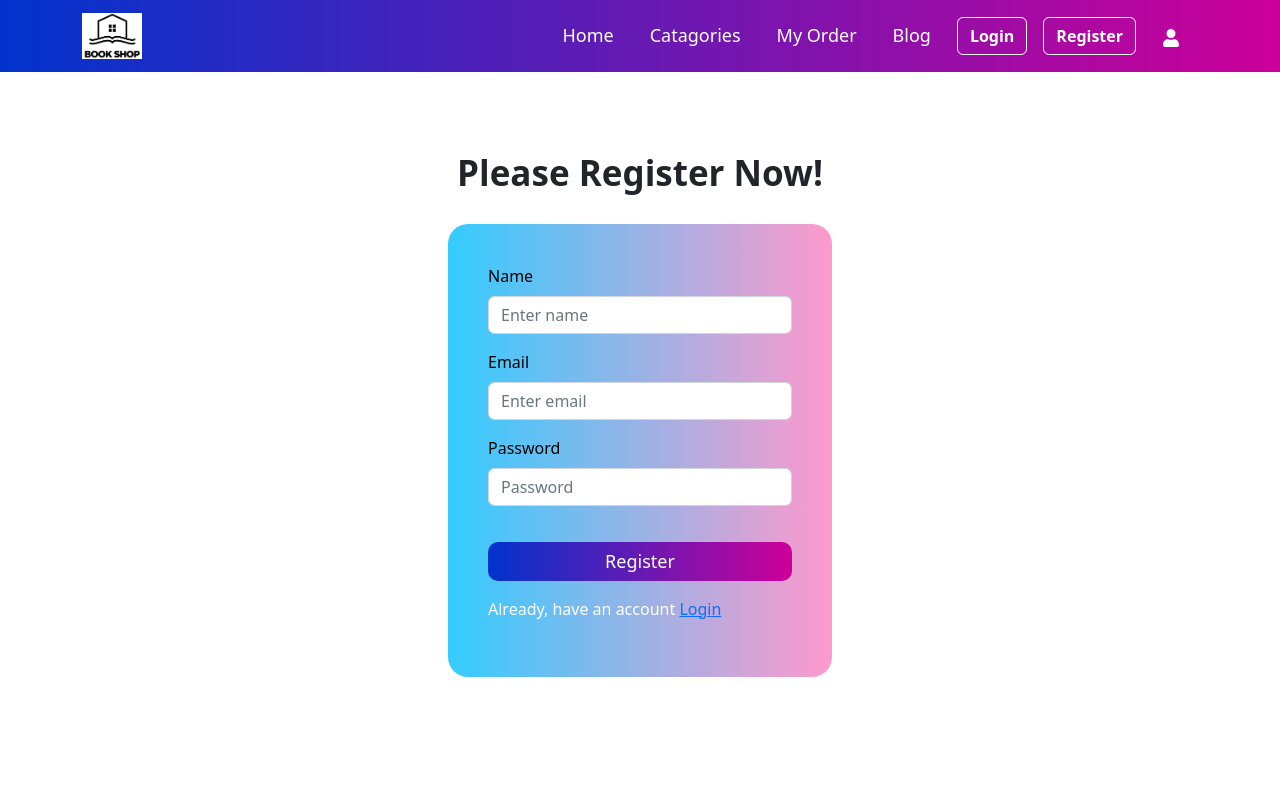
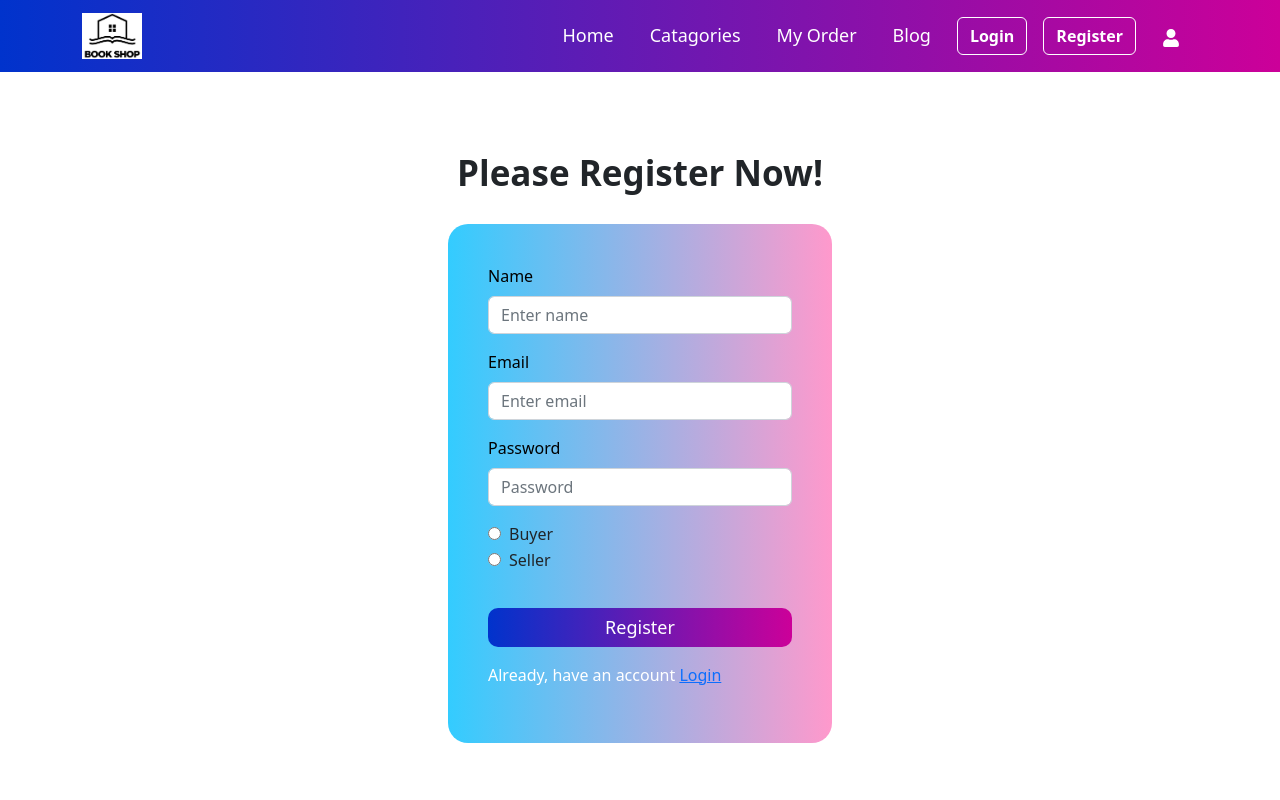
Before and after one commit to hasanshahriar32/book-shop-client, a React (Create React App) app: page /register in a window 1280 px wide. Shown: the top 800 px of the page. Built offline with nearby package versions, Linux system fonts and the light colour scheme; no server answers.

Commit message:
register radio option

```diff
--- a/src/Pages/BookingModal/BookingModal.js
+++ b/src/Pages/BookingModal/BookingModal.js
@@ -17,6 +17,15 @@ const BookingModal = ({books}) => {
     const [book, setBook] = useState({})
     const time = new Date();
     const [currentTime, setcurrentTime] = useState(time);
+    const handleInputBlur = event => {
+      const field = event.target.name;
+      const value = event.target.value;
+      let time = new Date();
+      setcurrentTime(time);
+      const newBook = {...book,currentTime};
+      newBook[field] = value ;
+      setBook(newBook)
+  }
     const handleAddUser = event =>{
       event.preventDefault();
       fetch('http://localhost:5000/booking', {
@@ -29,21 +38,13 @@ const BookingModal = ({books}) => {
       .then(res => res.json())
       .then(data => {
           if(data.acknowledged){
-              // alert('Booked');
+              alert('Booked');
               event.target.reset();
           }
       })
   }
 
-  const handleInputBlur = event => {
-      const field = event.target.name;
-      const value = event.target.value;
-      let time = new Date();
-      setcurrentTime(time);
-      const newBook = {...book,currentTime}
-      newBook[field] = value;
-      setBook(newBook)
-  }
+
     return (
         <>
             <button className='book_btn' onClick={handleShow}>
@@ -63,7 +64,7 @@ const BookingModal = ({books}) => {
         <Form.Control type="text" name="userName" onBlur={handleInputBlur} defaultValue={user?.displayName} disabled  />
       </Form.Group>
       <Form.Group className="mb-3" controlId="exampleForm.ControlInput1">
-        <Form.Control type="email" name="userEmail" onBlur={handleInputBlur} defaultValue={user?.email} disabled  />
+        <Form.Control type="email" name="userEmail" onBlur={handleInputBlur} value={user?.email} disabled />
       </Form.Group>
       <Form.Group className="mb-3" controlId="exampleForm.ControlInput1">
         <Form.Control type="text" name="price" onBlur={handleInputBlur}  defaultValue={`Price: ${resale_price}`} disabled/>
@@ -75,7 +76,7 @@ const BookingModal = ({books}) => {
         <Form.Control type="text" name="address" onBlur={handleInputBlur} placeholder="Address" />
       </Form.Group>
         <div className='text-center'>
-        <button type='submit' className='text-center book_btn pe-5 ps-5 mx-aut0' >
+        <button type='submit' className='text-center book_btn pe-5 ps-5 mx-aut0' onClick={handleClose}>
             Submit
           </button>
         </div>
--- a/src/Pages/Register/Register.js
+++ b/src/Pages/Register/Register.js
@@ -1,20 +1,34 @@
-import React, { useContext, useState } from 'react';
-import { Link } from 'react-router-dom';
+import React, { useContext, useState,  } from 'react';
+import { Link, Navigate, useLocation, useNavigate } from 'react-router-dom';
 import Form from 'react-bootstrap/Form';
 import './Register.css'
 import { AuthContext } from '../../Context/UserContext';
+import Loader from '../Utilities/Loader/Loader';
 
 
 const Register = () => {
     let title = "Book Shop -Register";
     document.title = title;
+    const navigate = useNavigate();
     const [error, setError] = useState(null);
-    const {createUser} = useContext(AuthContext)
+    const {createUser, loading} = useContext(AuthContext);
+    const location = useLocation();
+    const[role, setRole] = useState('buyer')
 
+    const from = location.state?.from?.pathname || '/'
+    if(loading){
+        return <Loader></Loader>
+    }
+
+    const handleChange = (e) => {
+        const info = e.target;
+        const value = info.value;
+        setRole(value);
+    }
     const handleSubmit = event =>{
         event.preventDefault();
         const form = event.target;
-        const name = form.name.value
+        const userName = form.name.value;
         const email = form.email.value;
         const password = form.password.value;
         if(password.length < 6){
@@ -26,14 +40,37 @@ const Register = () => {
             const user = result.user;
             console.log(user);
             form.reset();
+            navigate(from, {replace: true});
+            const currentUser = {
+                name: userName,
+                userEmail: email,
+                roleIndentify: role,
+
+            };
+            fetch('http://localhost:5000/user', {
+                 method: 'POST',
+                 headers: {
+                'content-type': 'application/json'
+            },
+                body: JSON.stringify(currentUser)
+            })
+            .then(res => res.json())
+            .then(data => console.log(data))
+            .catch((err) => console.error(err));
+
         })
+        .catch(error => console.error(error));
+
+
+
+
 
     }
     return (
         <div className=' mx-auto login-container'>
             <h3 className='text'>Please Register Now!</h3>
             <Form onSubmit={handleSubmit}>
-                <Form.Group className="mb-3" controlId="formBasicEmail">
+                <Form.Group className="mb-3" controlId="formBasicName">
                     <Form.Label>Name</Form.Label>
                     <Form.Control type="text" name="name" placeholder="Enter name" required/>
                 </Form.Group>
@@ -41,11 +78,26 @@ const Register = () => {
                     <Form.Label>Email</Form.Label>
                     <Form.Control type="email" name="email" placeholder="Enter email" required/>
                 </Form.Group>
-
                 <Form.Group className="mb-3" controlId="formBasicPassword">
                     <Form.Label>Password</Form.Label>
                     <Form.Control type="password" name="password" placeholder="Password" required/>
                 </Form.Group>
+                <div>
+                    <ul style={{listStyle: "none", padding:'0'}}>
+                        <li >
+                            <input className='me-2 mb-2' onChange={handleChange} type="radio" id="f-option" name='selector' value='Buyer' checked={role === "Buyer"} />
+                            <label for="f-option">Buyer</label>
+                            <div class="check"></div>
+                        </li>
+                        <li>
+                            <input className='me-2' onChange={handleChange}  type="radio" id="s-option" name='selector' value='Seller' checked={role === "Seller"} />
+                            <label for="s-option">Seller</label>
+                            <div class="check">
+                                <div class="inside"></div>
+                            </div>
+                        </li>
+                    </ul>
+                </div>
                 <button className='login'>Register</button>
                 <p className='text-white mt-3'>Already, have an account <Link to='/login'> Login</Link></p>
                 <p className='text-error'>{error}</p>
```
